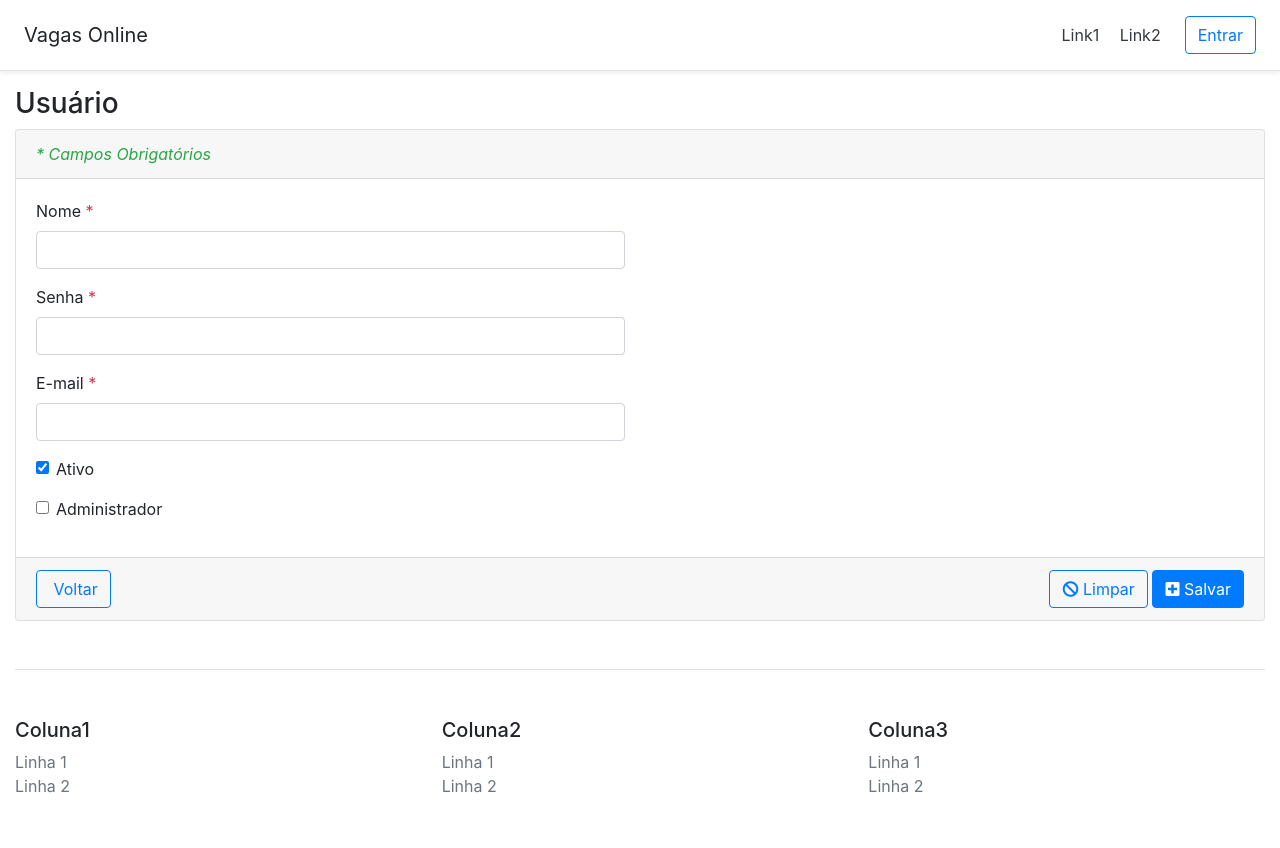
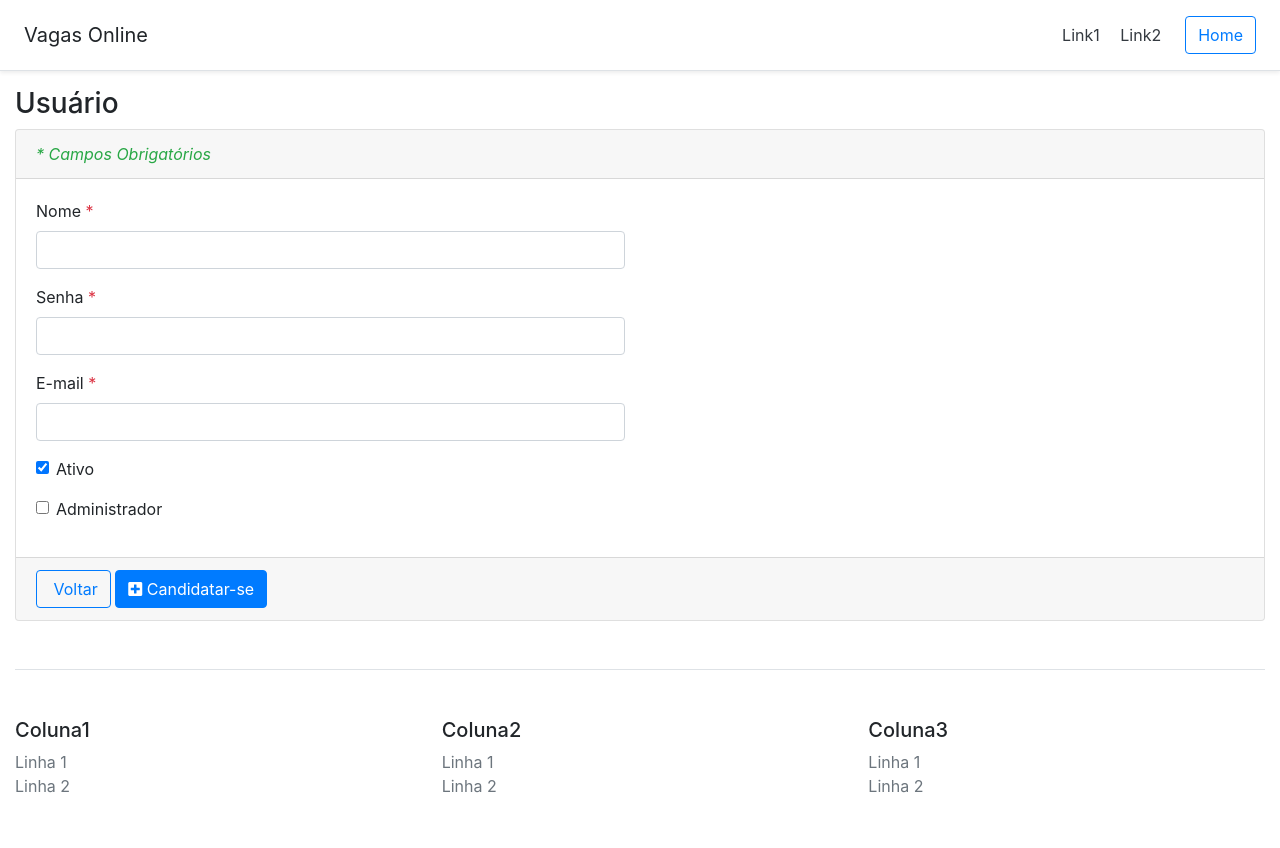
Before and after one commit to eduardoquerido/eng_soft2_fatec, a Django app: page /administracao/user/novo/ in a window 1280 px wide. Shown: the top 848 px of the page. Run offline with Django 3.2, Linux system fonts and the light colour scheme; parts of the project's set-up code (start-up, migrations or seed data) failed here and were passed over; some libraries are stand-ins or nearby versions.

Commit message:
Alterações para que os botões da tela pública sejam diferentes da tela interna.
Adicionado um botão para volta a HOME e o botão de VOLTAR da tela de vagas, quando o usuário estiver autenticado levará para tela
de listagem interna e na quando não autenticado o levará para tela de listagem pública

```diff
--- a/project/core/urls.py
+++ b/project/core/urls.py
@@ -7,7 +7,7 @@ urlpatterns = [
     path('', views.Home.as_view(), name='home'),
     path('vagas/', include([
         path(
-            '',
+            'publico',
             views.PublicVagaListView.as_view(),
             name='pub_vagas'
         ),
--- a/templates/base.html
+++ b/templates/base.html
@@ -21,10 +21,10 @@
             <a class="p-2 text-dark" href="#">Link1</a>
             <a class="p-2 text-dark" href="#">Link2</a>
          </nav>
-         {% if not user.is_authenticated %}
-         <a class="btn btn-outline-primary" href="/login/">Entrar</a>
+         {% if user.is_authenticated %}
+         <a class="btn btn-outline-primary" href="/logout/">Sair</a>
          {% else %}
-         <a class="btn btn-outline-primary" href="/logout/">Sair</a>
+         <a class="btn btn-outline-primary" href="/">Home</a>
          {% endif %}
       </div>
       {% if user.is_authenticated %}
--- a/templates/components/base_form.html
+++ b/templates/components/base_form.html
@@ -59,21 +59,35 @@
                         <i class="fa fa-arrow-circle-o-left"></i> Voltar
                       </a>
                     {% elif list_url %}
-                      <a class="btn btn-outline-primary" href="{% url list_url %}">
-                        <i class="fa fa-arrow-circle-o-left"></i> Voltar
-                      </a>
+                      {% if user.is_authenticated %}
+                        <a class="btn btn-outline-primary" href="{% url list_url %}">
+                          <i class="fa fa-arrow-circle-o-left"></i> Voltar
+                        </a>
+                      {% else %}
+                        <a class="btn btn-outline-primary" href="{% url 'pub_vagas' %}">
+                          <i class="fa fa-arrow-circle-o-left"></i> Voltar
+                        </a>
+                      {% endif %}
                     {% endif %}
                   {% endblock list_url_block %}
+                  {% if user.is_authenticated %}
                   <div class="float-right d-inline-block">
                     <button class="btn btn-outline-primary" type="reset">
                       <i class="fa fa-ban"></i> Limpar
                     </button>
+                    {% endif %}
                     {% block extra_save_btn %}
                     {% endblock extra_save_btn %}
                     {% block save_btn %}
+                      {% if user.is_authenticated %}
                       <button class="btn btn-primary" type="submit">
                         <i class="fa fa-plus-square"></i> {{ save_btn_label|default:'Salvar' }}
                       </button>
+                      {% else %}
+                      <button class="btn btn-primary" type="submit">
+                        <i class="fa fa-plus-square"></i> {{ save_btn_label|default:'Candidatar-se' }}
+                      </button>
+                      {% endif %}
                     {% endblock save_btn %}
                   </div>
                 </div>
--- a/templates/components/public_base_form.html
+++ b/templates/components/public_base_form.html
@@ -72,7 +72,7 @@
                     {% endblock extra_save_btn %}
                     {% block save_btn %}
                       <button class="btn btn-primary" type="submit">
-                        <i class="fa fa-plus-square"></i> {{ save_btn_label|default:'Salvar' }}
+                        <i class="fa fa-plus-square"></i> {{ save_btn_label|default:'Candidatar-se' }}
                       </button>
                     {% endblock save_btn %}
                   </div>
```
